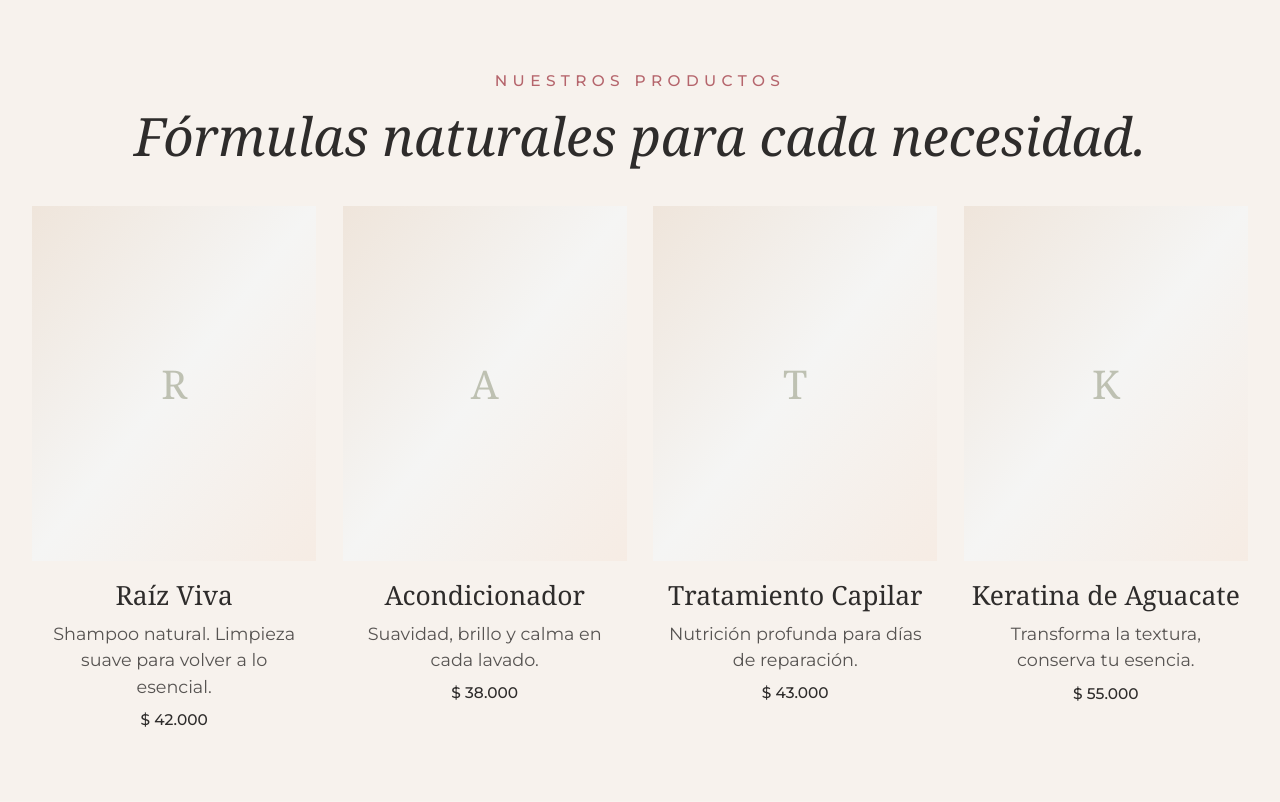
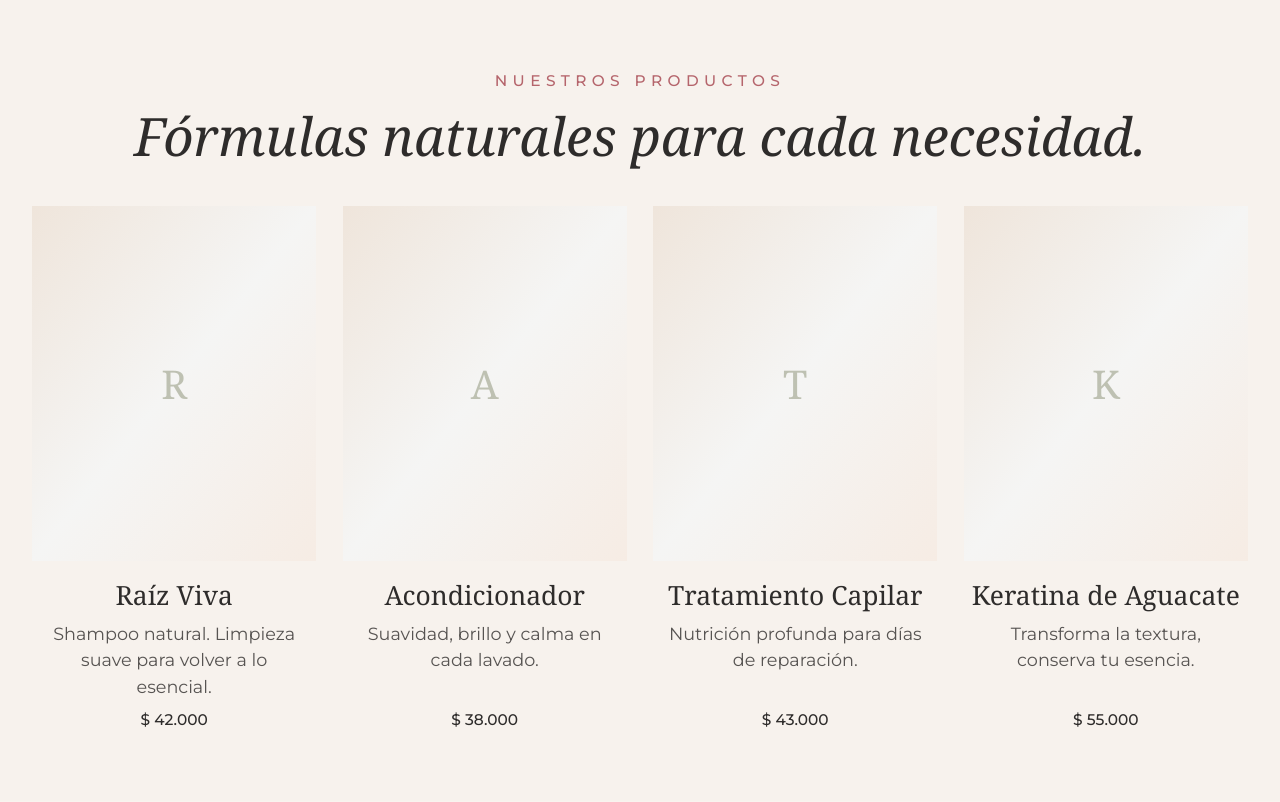
Before and after one commit to francisco-7240/Helena, a Laravel app: page /cuidado-capilar in a window 1280 px wide. Shown: the part 1821-2623 px from the top of the page. Run offline with Laravel 12, Linux system fonts and the light colour scheme; data comes from the database, SQL or seed files in the repository; data that the repository does not hold is empty; style sheets or scripts are compiled from the project's sources; some web fonts are replaced.

Commit message:
Alinear precio y botón de las tarjetas de producto
En Inicio y Cuidado capilar la descripción ocupa siempre el mismo alto
(2 y 3 líneas) y el precio y el botón quedan al fondo de cada tarjeta.

Co-Authored-By: Claude Opus 5.5 <noreply@anthropic.com>
Claude-Session: https://claude.ai/code/session_01Qds6qcRpfUzSU9Gk7ZuCi7

```diff
--- a/resources/views/tienda/cuidado-capilar.blade.php
+++ b/resources/views/tienda/cuidado-capilar.blade.php
@@ -61,15 +61,13 @@
             @else
                 <div class="mt-10 grid grid-cols-2 gap-x-6 gap-y-10 lg:grid-cols-4">
                     @foreach ($productos as $producto)
-                        <a href="{{ route('tienda.producto', $producto) }}" class="group block">
+                        <a href="{{ route('tienda.producto', $producto) }}" class="group flex flex-col">
                             <div class="overflow-hidden">
                                 <x-tienda.imagen :producto="$producto" class="aspect-[4/5] w-full transition duration-500 group-hover:scale-105" />
                             </div>
                             <h3 class="mt-4 font-serif text-2xl leading-tight group-hover:text-helena-verde">{{ $producto->nombre }}</h3>
-                            @if ($producto->descripcion)
-                                <p class="mx-auto mt-2 max-w-[15rem] text-sm sm:text-base leading-relaxed text-helena-oscuro/80">{{ Str::limit($producto->descripcion, 120) }}</p>
-                            @endif
-                            <p class="mt-2 text-sm font-medium">@precio($producto->precioFinal())</p>
+                            <p class="mx-auto mt-2 line-clamp-3 min-h-[3lh] max-w-[15rem] text-sm sm:text-base leading-relaxed text-helena-oscuro/80" title="{{ $producto->descripcion }}">{{ $producto->descripcion }}</p>
+                            <p class="mt-auto pt-2 text-sm font-medium">@precio($producto->precioFinal())</p>
                         </a>
                     @endforeach
                 </div>
```
Also changed, not shown: resources/views/tienda/inicio.blade.php (+3 -4 lines).
